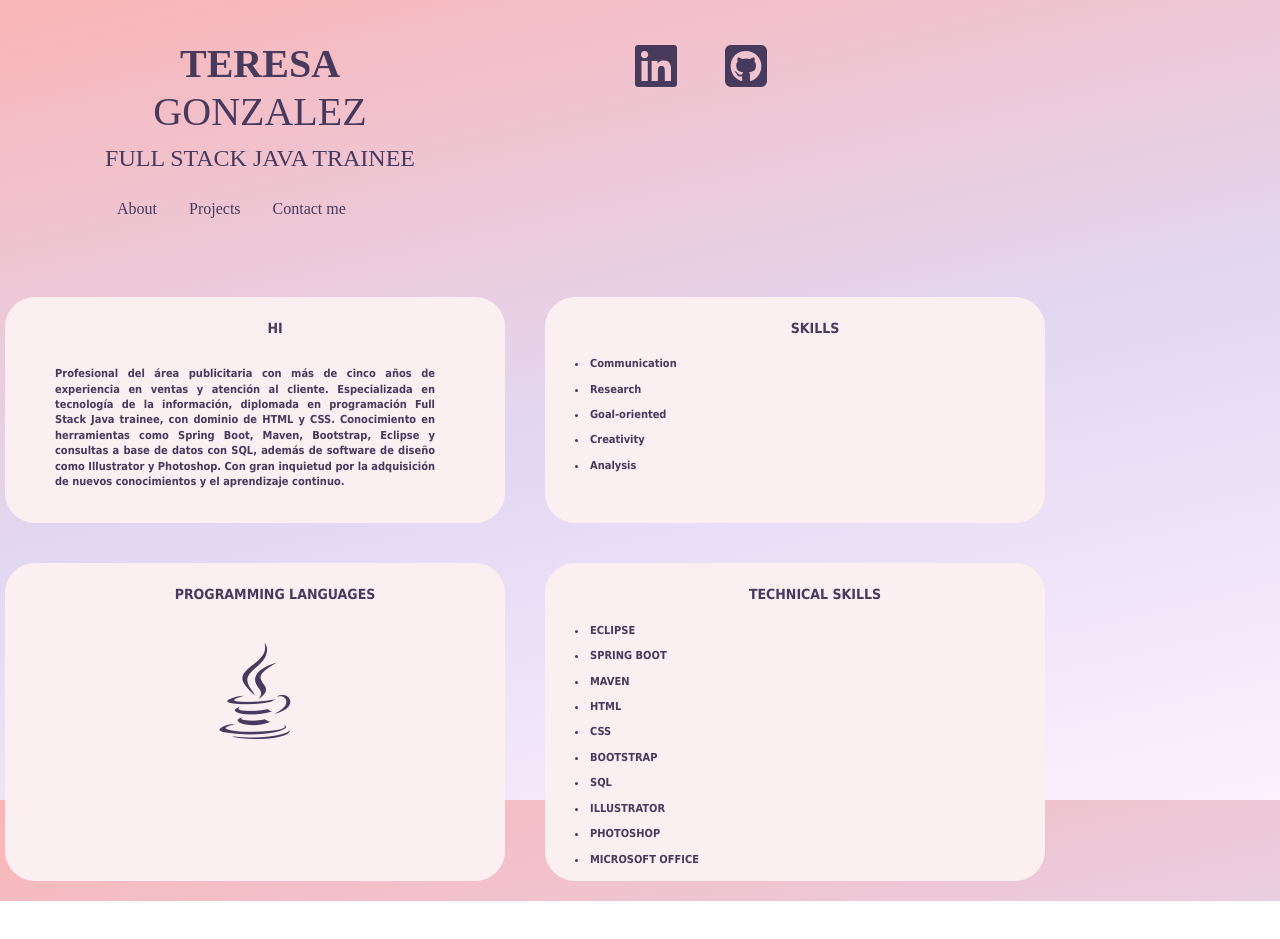
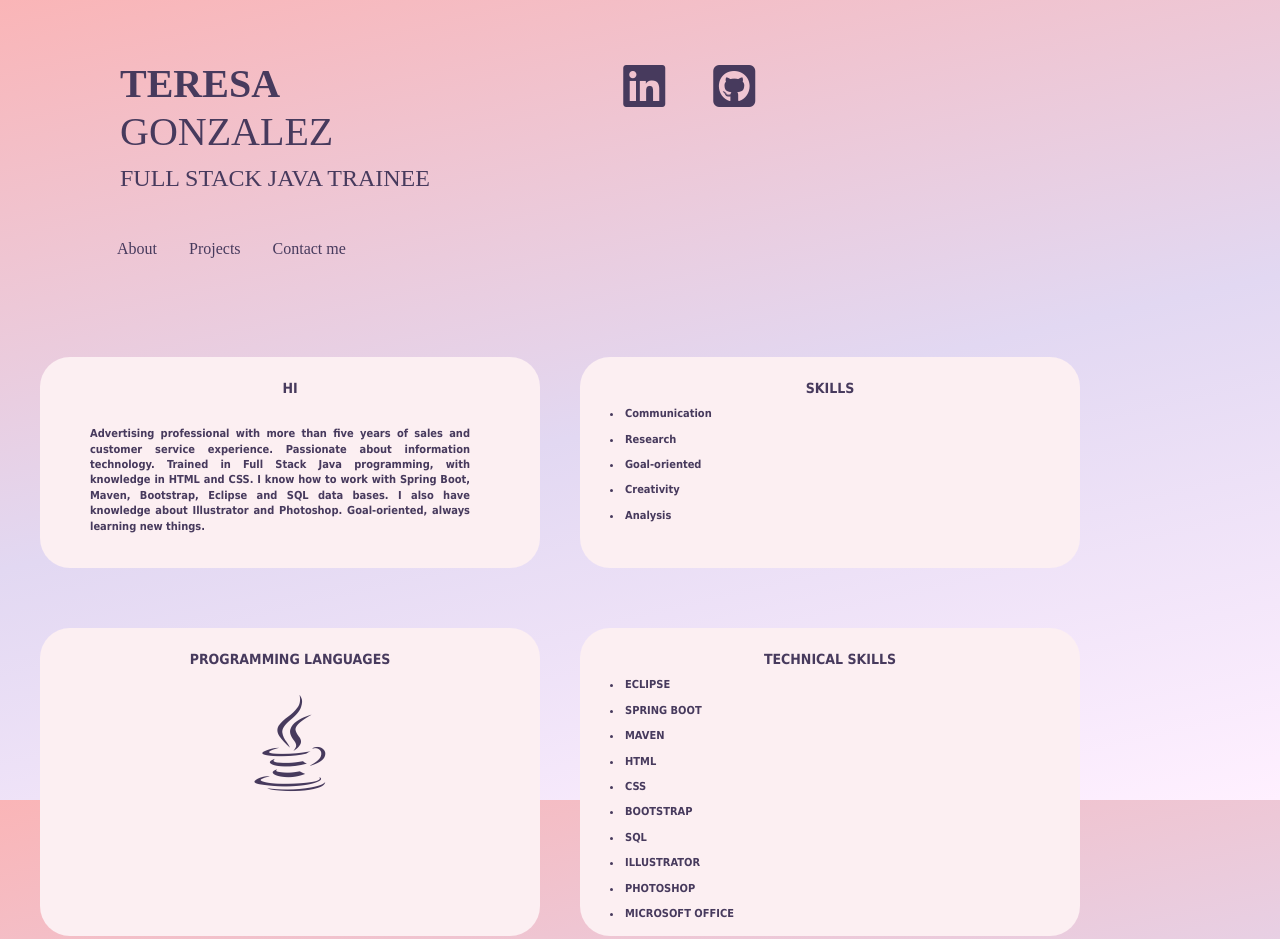
Before and after one commit to teregonzalez/Portfolio, a plain HTML site: page about.html in a window 1280 px wide. Shown: the top 939 px of the page. Before the commit the page ends 901 px from the top, so only its background shows below. Drawn offline with nearby package versions, Linux system fonts and the light colour scheme.

Commit message:
Changed about

```diff
--- a/about.html
+++ b/about.html
@@ -39,10 +39,12 @@
     <div class="col-6">
         <legend>HI</legend>
         <p>
-            Profesional del área publicitaria con más de cinco años de experiencia en ventas y atención al cliente.
-            Especializada en tecnología de la información, diplomada en programación Full Stack Java trainee, con dominio de HTML y CSS.
-            Conocimiento en herramientas como Spring Boot, Maven, Bootstrap, Eclipse y consultas a base de datos con SQL, además de software de diseño como Illustrator y Photoshop.
-            Con gran inquietud por la adquisición de nuevos conocimientos y el aprendizaje continuo.
+          Advertising professional with more than five years of sales and customer service experience.
+          Passionate about information technology.
+          Trained in Full Stack Java programming, with knowledge in HTML and CSS.
+          I know how to work with Spring Boot, Maven, Bootstrap, Eclipse and SQL data bases. I also have knowledge about Illustrator and
+          Photoshop.
+          Goal-oriented, always learning new things.
         </p>
     </div>
     <div class="col-6">
--- a/index.css
+++ b/index.css
@@ -27,10 +27,6 @@ h4 {
     font-family: Bahnschrift;
 }
 
-.col-4 {
-    text-align: center;
-}
-
 .fa-github-square {
     font-size: 3em; color:  rgb(71, 58, 93);
     float: right;
@@ -56,6 +52,10 @@ h4 {
     margin: 20px;
 }
 
+.row {
+    margin: 20px;
+}
+
 legend {
     color: rgb(71, 58, 93);
     font-family: Tahoma, Verdana, Segoe, sans-serif;
@@ -65,7 +65,7 @@ legend {
     font-weight: 700;
     line-height: 15.4px;
     text-align: center;
-    margin: 20px;
+    margin-top: 20px;
 }
 
 p{
```
